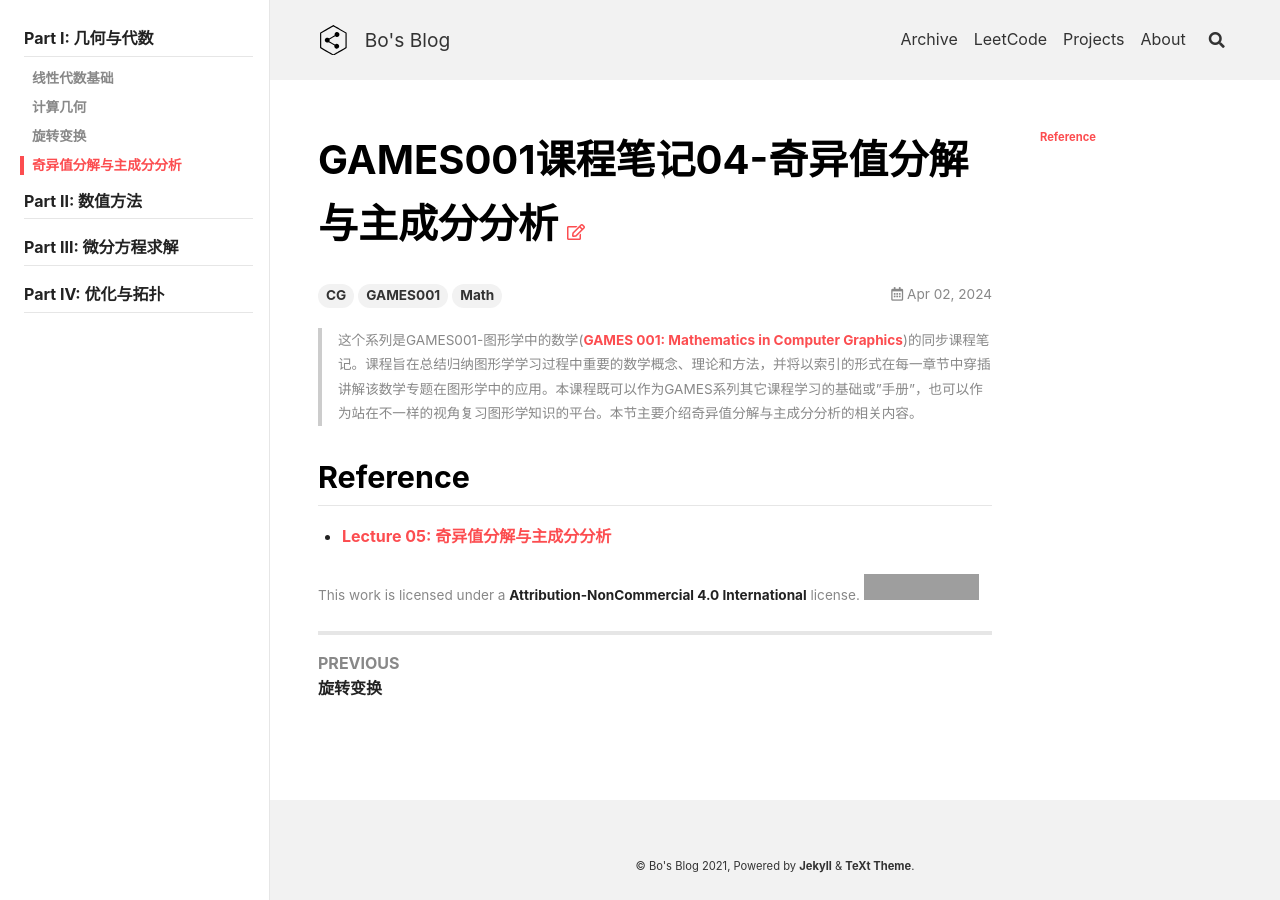
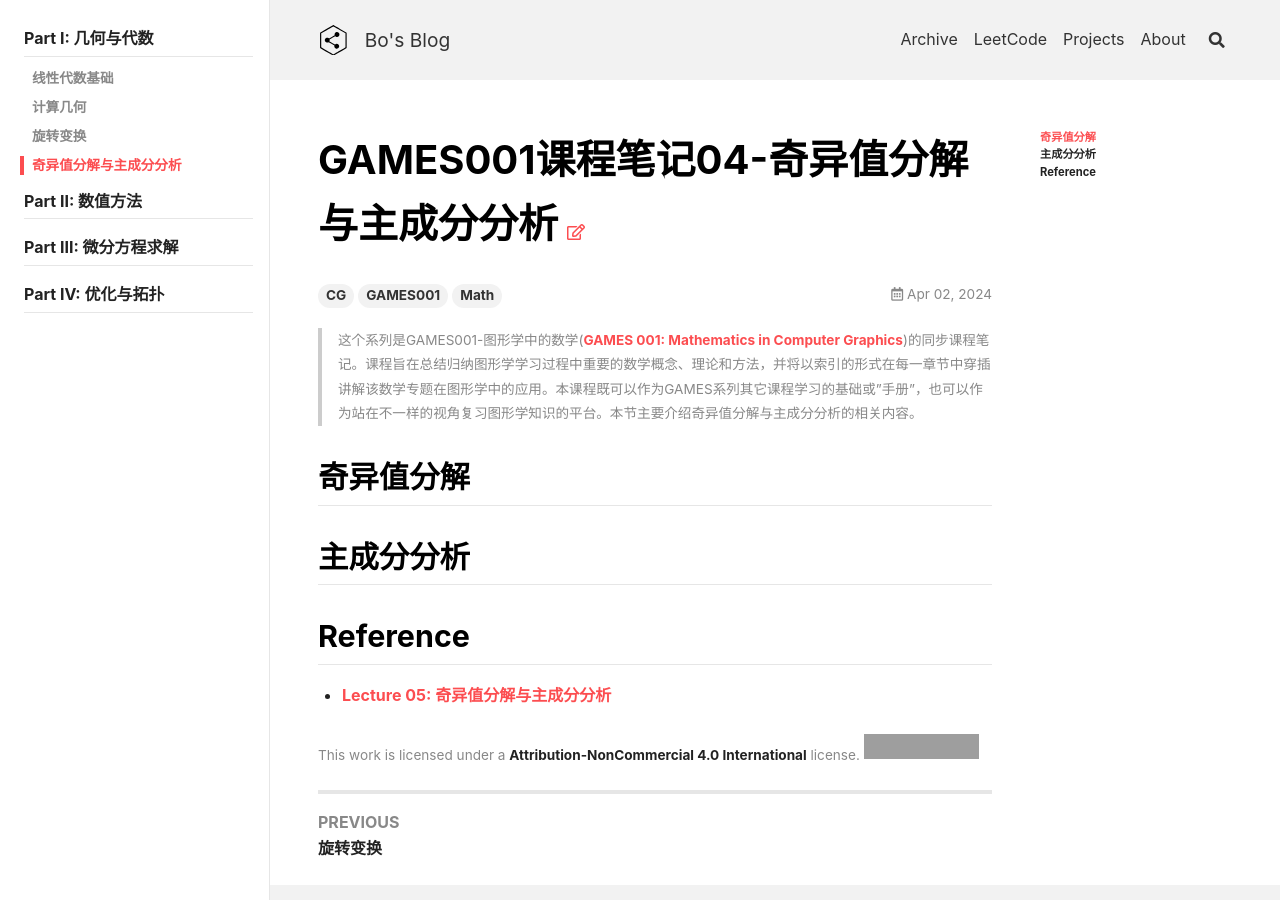
Before and after one commit to peng00bo00/peng00bo00_previous_blog, a Jekyll site: the page built from _posts/2024-04-02-GAMES001-NOTES-04.md, in a window 1280 px wide. Built offline with Jekyll 4.4.1, drawn with Linux system fonts in a browser that asks for light colours; nearby versions of some CDN libraries; grey boxes are pictures that could not be loaded.

Commit message:
Update 2024-04-02-GAMES001-NOTES-04.md

```diff
--- a/_posts/2024-04-02-GAMES001-NOTES-04.md
+++ b/_posts/2024-04-02-GAMES001-NOTES-04.md
@@ -12,6 +12,10 @@ sidebar:
 > 这个系列是GAMES001-图形学中的数学([GAMES 001: Mathematics in Computer Graphics](https://games-cn.org/games001/))的同步课程笔记。课程旨在总结归纳图形学学习过程中重要的数学概念、理论和方法，并将以索引的形式在每一章节中穿插讲解该数学专题在图形学中的应用。本课程既可以作为GAMES系列其它课程学习的基础或"手册"，也可以作为站在不一样的视角复习图形学知识的平台。本节主要介绍奇异值分解与主成分分析的相关内容。
 <!--more-->
 
+## 奇异值分解
+
+## 主成分分析
+
 ## Reference
 
 - [Lecture 05: 奇异值分解与主成分分析](https://www.bilibili.com/video/BV1MF4m1V7e3?p=5&vd_source=7a2542c6c909b3ee1fab551277360826)
```
